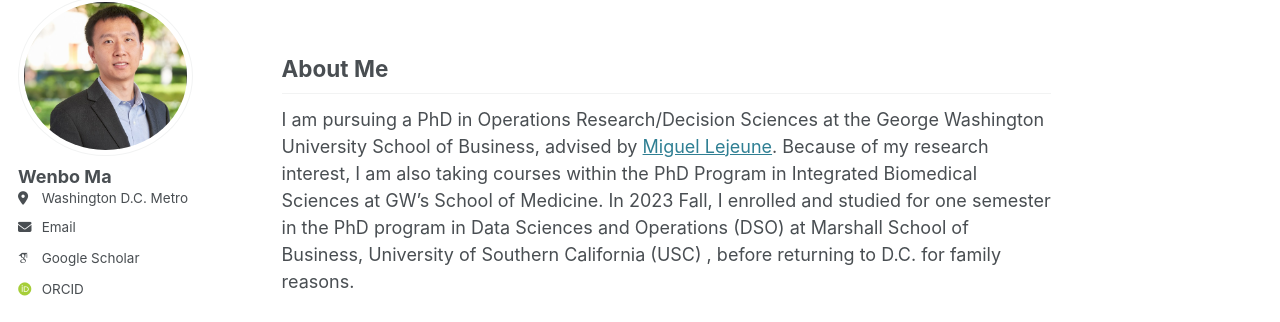
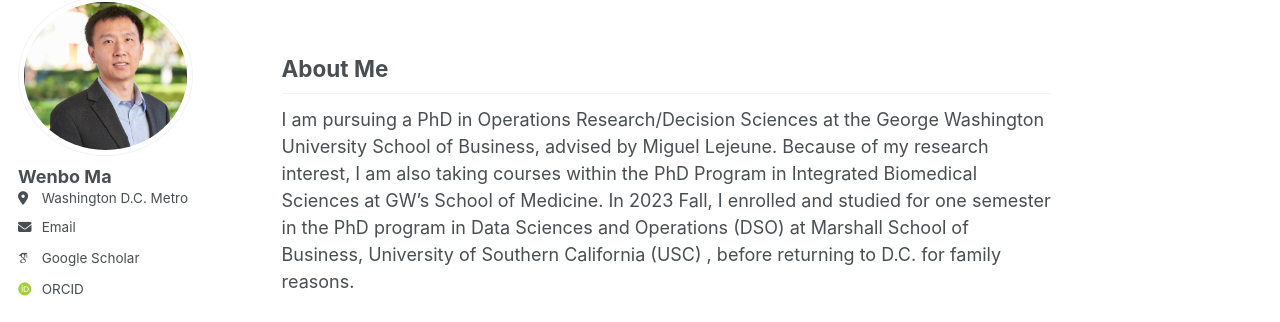
Before and after one commit to wenbo5565/wenbo5565.github.io, a Jekyll site: the page built from _pages/about.md, in a window 1280 px wide and 900 px high. Shown: the part 110-432 px from the top of the window. Built offline with Jekyll 4.4.1, drawn with Linux system fonts in a browser that asks for light colours; some web fonts are replaced; part of the change alters nothing that is shown.

```diff
--- a/_pages/about.md
+++ b/_pages/about.md
@@ -9,7 +9,7 @@ redirect_from:
 
 ## About Me <a id="about"></a>
 
-I am pursuing a PhD in Operations Research/Decision Sciences at the George Washington University School of Business, advised by [Miguel Lejeune](https://business.gwu.edu/miguel-lejeune). Because of my research interest, I am also taking courses within the PhD Program in Integrated Biomedical Sciences at GW's School of Medicine. In 2023 Fall, I enrolled and studied for one semester in the PhD program in Data Sciences and Operations (DSO) at Marshall School of Business, University of Southern California (USC) , before returning to D.C. for family reasons.
+I am pursuing a PhD in Operations Research/Decision Sciences at the George Washington University School of Business, advised by Miguel Lejeune. Because of my research interest, I am also taking courses within the PhD Program in Integrated Biomedical Sciences at GW's School of Medicine. In 2023 Fall, I enrolled and studied for one semester in the PhD program in Data Sciences and Operations (DSO) at Marshall School of Business, University of Southern California (USC) , before returning to D.C. for family reasons.
 
 My current research interest lies at the intersection of mathematical optimization and network science, with applications in two seemingly unrelated yet personally fascinating fields: medical sciences/network medicine and quantitative trading.
 
```
